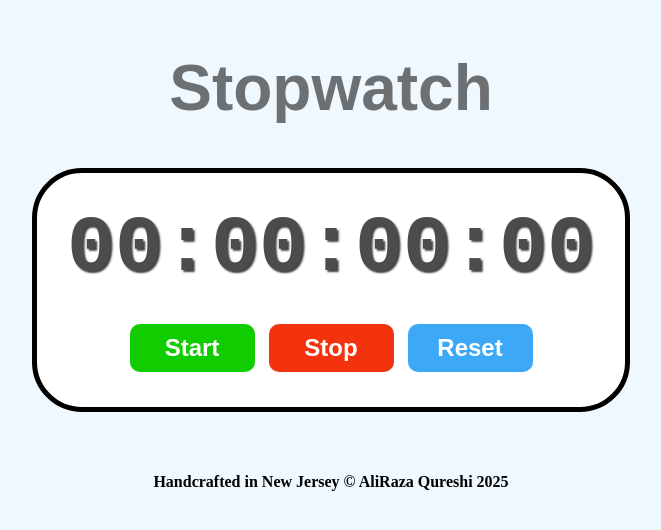
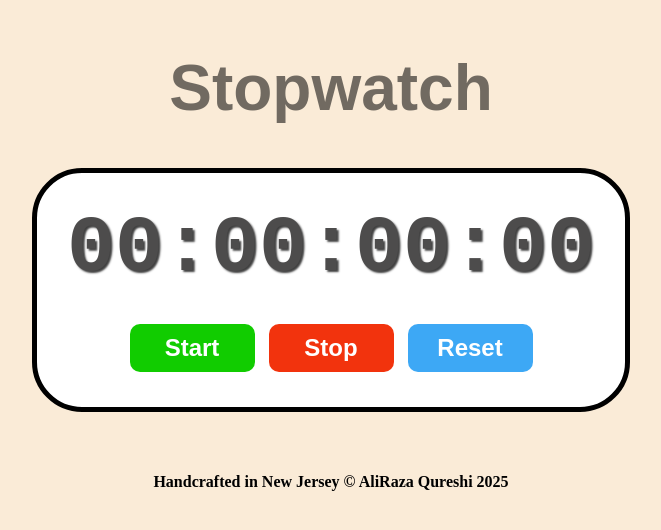
Before and after one commit to Alirq313/Stopwatch, a plain HTML site: page index.html in a window 1280 px wide. Shown: the whole page, without its empty margins (309-970 px from the left). Drawn offline with Linux system fonts and the light colour scheme.

Commit message:
Add files via upload

```diff
--- a/style.css
+++ b/style.css
@@ -1,8 +1,10 @@
 body{
+   background-color: antiquewhite;
     display: flex;
     flex-direction: column;
     align-items: center;
-    background-color: aliceblue;
+
+
 }
 
 #myH1{
```
